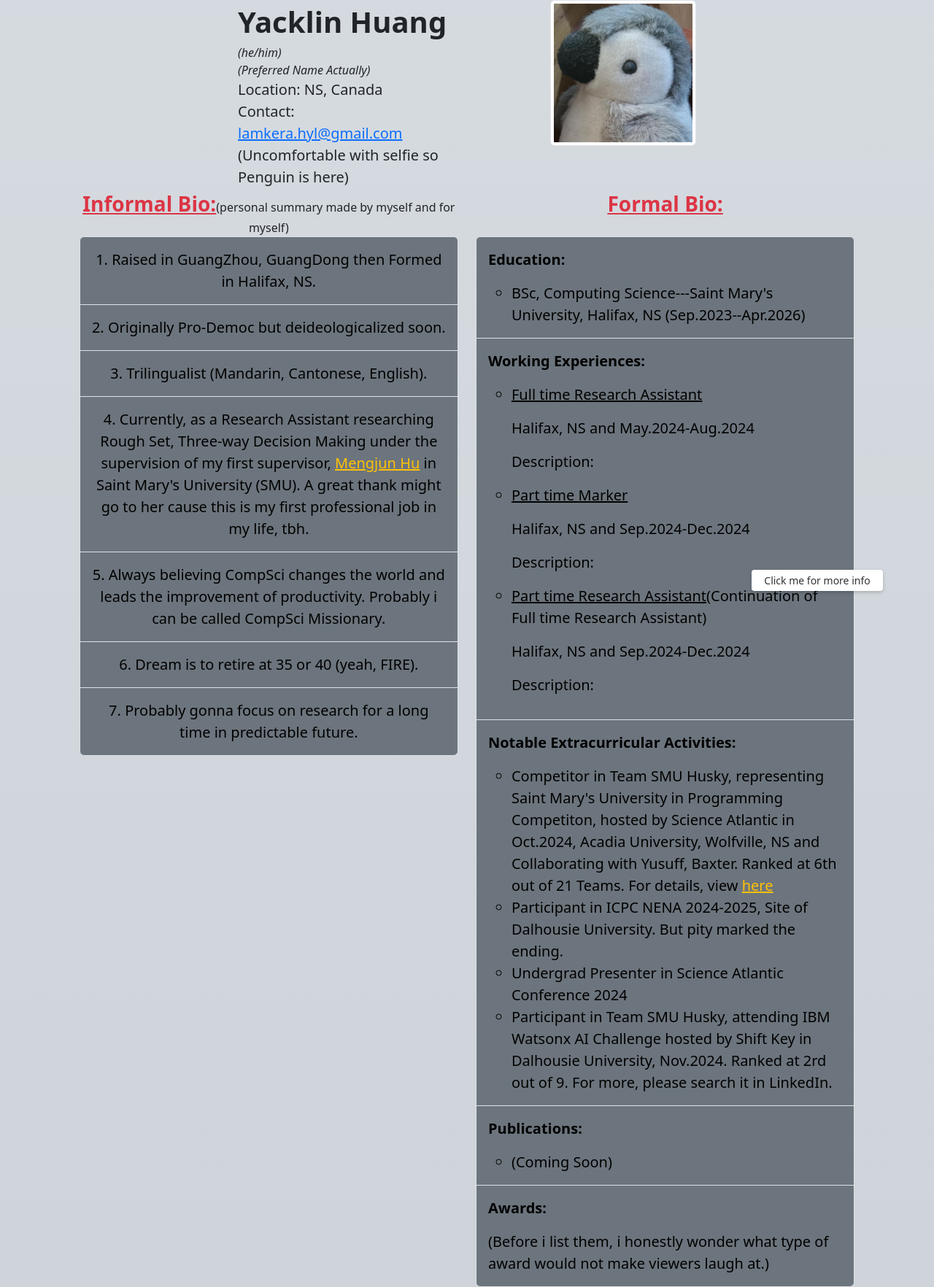
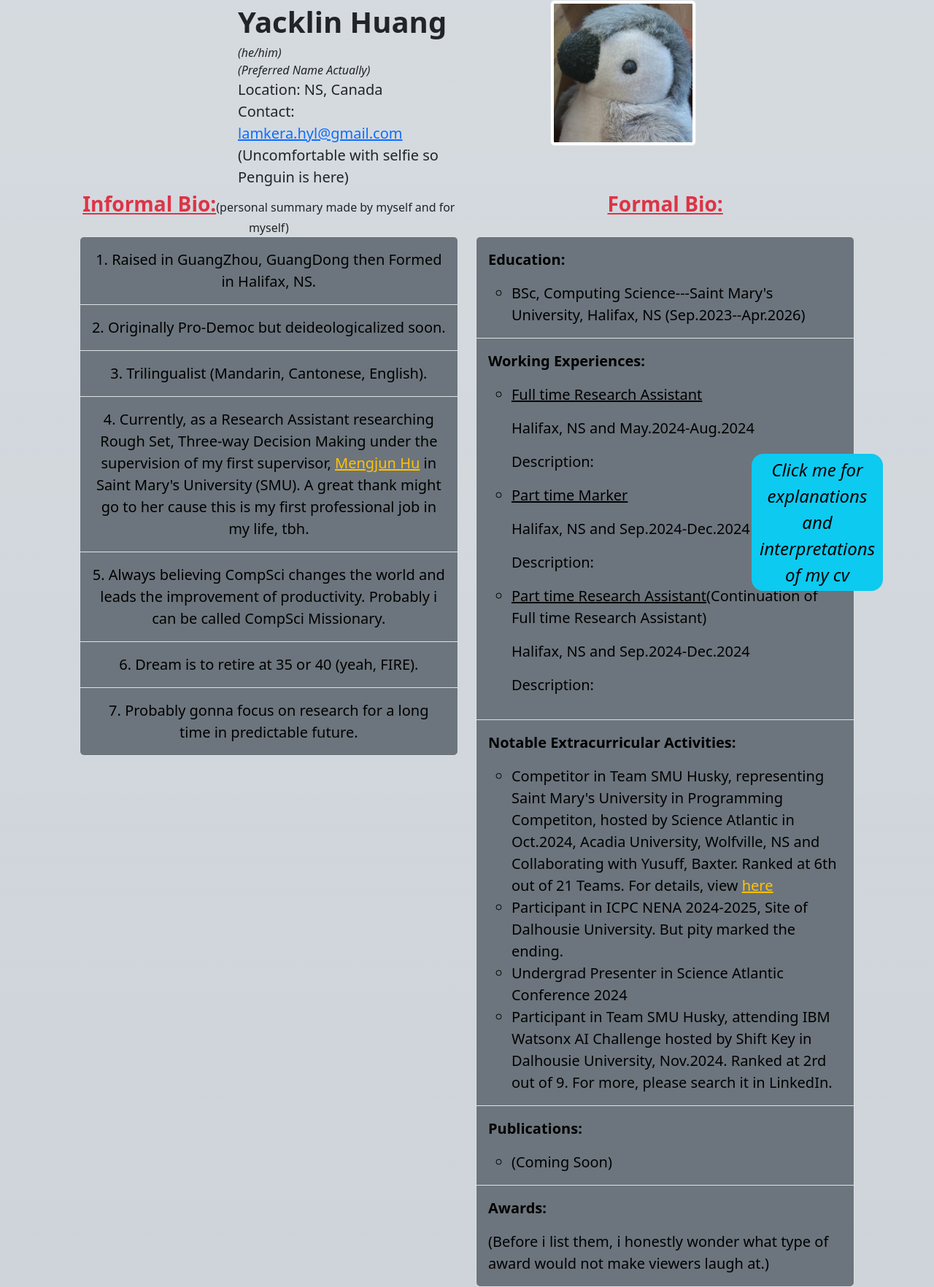
Before and after one commit to Yacklin/Yacklin.github.io, a Jekyll site: the page built from README.md, in a window 1280 px wide. Shown: the whole page at 73% size. Built offline with Jekyll 4.4.1, drawn with Linux system fonts in a browser that asks for light colours; our own code applies the rules of GitHub Pages for plain Markdown files.

Commit message:
Update default.html

```diff
--- a/_layouts/default.html
+++ b/_layouts/default.html
@@ -178,9 +178,9 @@
         <div class="col-1"></div>
 
     </div>
-    <div id="chatbot-container" style="position: fixed; bottom: 20px; right: 20px; text-align: center; z-index: 1000;">
-        <div id="chatbot-label" style="height: auto;width: 180px;position: absolute; bottom: 70px; right: 50px; font-size: 14px; color: #333;padding: 4px 8px; background-color: white; border-radius: 4px; box-shadow: 0 2px 5px rgba(0,0,0,0.2);">
-            Click me for more info
+    <div id="chatbot-container" style="position: fixed; bottom: 20px; right: 20px;">
+        <div id="chatbot-label" class="text-center fst-italic fs-4 text-bg-info text-wrap rounded-4" style="width: 180px; position: absolute; bottom: 70px; right: 50px;padding: 4px 8px;">
+            Click me for explanations and interpretations of my cv
         </div>
         <div id="chatbot-launcher" style="position: relative;">
         <script src="https://cdn.botpress.cloud/webchat/v2.2/inject.js"></script>
@@ -209,7 +209,6 @@
             });
         </script>
         </div>
-
     </div>
     <script src="https://cdn.jsdelivr.net/npm/bootstrap@5.3.3/dist/js/bootstrap.bundle.min.js" integrity="sha384-YvpcrYf0tY3lHB60NNkmXc5s9fDVZLESaAA55NDzOxhy9GkcIdslK1eN7N6jIeHz" crossorigin="anonymous"></script>
 </body>
```
Lines whose indentation alone changed are shown as unchanged.
